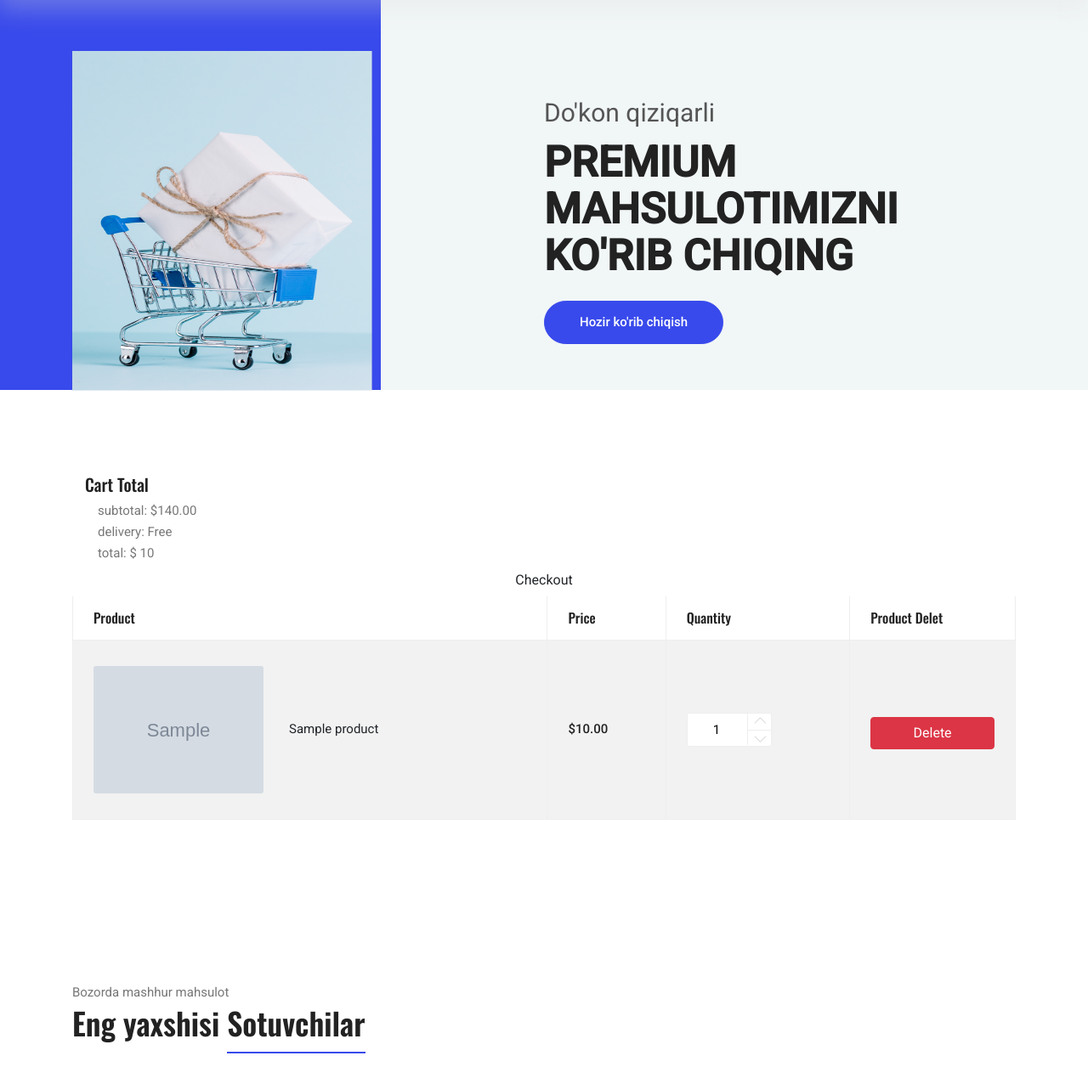
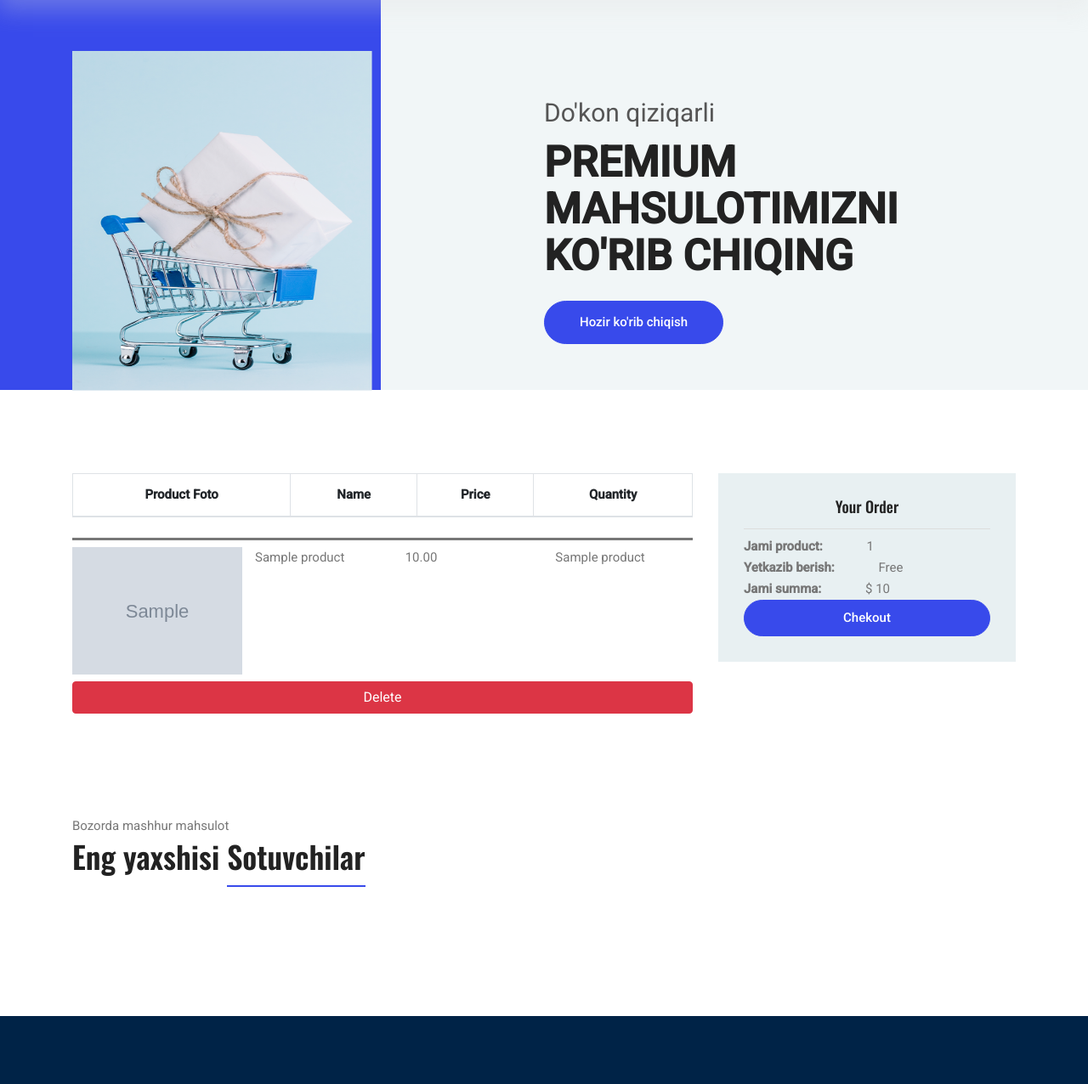
Before and after one commit to erkin7333/shop_app, a Django app: page /cart/ in a window 1280 px wide. Shown: the part 311-1587 px from the top of the page at 85% size. Run offline with Django 3.2, Linux system fonts and the light colour scheme; a user stored in the database is signed in; tables that the repository leaves empty hold one stand-in row (values such as "Sample post"); grey boxes marked "Sample" are stand-in pictures; lists and menus that the app fills with data are empty; style sheets or scripts are compiled from the project's sources; some libraries are stand-ins or nearby versions.

Commit message:
Cart o'zgardi

```diff
--- a/shop_product/templates/shop_product/cart.html
+++ b/shop_product/templates/shop_product/cart.html
@@ -42,60 +42,68 @@
     {##}
     {#        </tbody>#}
     {#    </table>#}
-    <section class="cart_area">
+    {#    <section class="cart_area">#}
+    {#        <div class="container">#}
+    {#            <div class="cart_inner">#}
+    {#                <div class="table-responsive">#}
+    {#                    <table class="table table-bordered table-hover table-striped">#}
+    {#                        <thead>#}
+    {#                        <div class="row">#}
+    {#                            <tr>#}
+    {#                                <th scope="col">Product</th>#}
+    {#                                <th scope="col">Price</th>#}
+    {#                                <th scope="col">Quantity</th>#}
+    {#                                <th scope="col">Product Delet</th>#}
+    {#                            </tr>#}
+    {#                            <div class="col-lg-12">#}
+    {#                                <div class="cart">#}
+    {#                                    <h5>Cart Total</h5>#}
+    {#                                    <ul class="col-lg-12">#}
+    {#                                        <li><span>subtotal:</span> <span>$140.00</span></li>#}
+    {#                                        <li><span>delivery:</span> <span>Free</span></li>#}
+    {#                                        <li><span>total:</span> <span>$ {{ cart_sum }}</span></li>#}
+    {#                                    </ul>#}
+    {#                                    <a href="#" class="btn amado-btn w-100">Checkout</a>#}
+    {#                                </div>#}
+    {#                            </div>#}
+    {#                        </div>#}
+    {#                        </thead>#}
+    {#                        <tbody>#}
+    {##}
+    {#                        </tbody>#}
+    {#                    </table>#}
+    {#                </div>#}
+    {#            </div>#}
+    {#        </div>#}
+    {#    </section>#}
+    <section class="checkout_area section-margin--small">
         <div class="container">
-            <div class="cart_inner">
-                <div class="table-responsive">
+            <div class="billing_details">
+                <div class="row">
+                    <div class="col-lg-8">
                         <table class="table table-bordered table-hover table-striped">
                             <thead>
-                        <div class="row">
                             <tr>
-                                <th scope="col">Product</th>
-                                <th scope="col">Price</th>
-                                <th scope="col">Quantity</th>
-                                <th scope="col">Product Delet</th>
+                                <th scope="col" class="text-center">Product Foto</th>
+                                <th scope="col" class="text-center">Name</th>
+                                <th scope="col" class="text-center">Price</th>
+                                <th scope="col" class="text-center">Quantity</th>
                             </tr>
-                            <div class="col-lg-12">
-                                <div class="cart">
-                                    <h5>Cart Total</h5>
-                                    <ul class="col-lg-12">
-                                        <li><span>subtotal:</span> <span>$140.00</span></li>
-                                        <li><span>delivery:</span> <span>Free</span></li>
-                                        <li><span>total:</span> <span>$ {{ cart_sum }}</span></li>
-                                    </ul>
-                                    <a href="#" class="btn amado-btn w-100">Checkout</a>
-                                </div>
-                            </div>
-                        </div>
                             </thead>
-                        <tbody>
+                        </table>
                         {% for car in carts %}
+                            <div class="mt-4" style="border-top: solid;">
                                 <tr>
                                     <td>
-                                    <div class="media">
+                                        <div class="media mt-2">
                                             <div class="d-flex">
                                                 <img class="img-fluid" src="{{ car.product.image.url }}"
                                                      style="width: 200px; height: 150px;" alt="">
                                             </div>
-                                        <div class="media-body">
-                                            <p>{{ car.product.name }}</p>
-                                        </div>
-                                    </div>
-                                </td>
-                                <td>
-                                    <h5>${{ car.product.price }}</h5>
-                                </td>
-                                <td>
-                                    <div class="product_count">
-                                        <input type="text" name="qty" id="sst" maxlength="12" value="1"
-                                               title="Quantity:"
-                                               class="input-text qty">
-                                        <button onclick="var result = document.getElementById('sst'); var sst = result.value; if( !isNaN( sst )) result.value++;return false;"
-                                                class="increase items-count" type="button"><i
-                                                class="lnr lnr-chevron-up"></i></button>
-                                        <button onclick="var result = document.getElementById('sst'); var sst = result.value; if( !isNaN( sst ) &amp;&amp; sst > 0 ) result.value--;return false;"
-                                                class="reduced items-count" type="button"><i
-                                                class="lnr lnr-chevron-down"></i></button>
+                                            <div class="col">{{ car.product.name }}</div>
+                                            <div class="col">{{ car.product.price }}</div>
+                                            <div class="col">{{ car.product.name }}</div>
+
                                         </div>
                                     </td>
                                     <td>
@@ -103,9 +111,23 @@
                                            class="btn btn-block btn-danger mt-2">Delete</a>
                                     </td>
                                 </tr>
+                            </div>
+
                         {% endfor %}
-                        </tbody>
-                    </table>
+                    </div>
+                    <div class="col-lg-4">
+                        <div class="order_box">
+                            <h2 class="text-center">Your Order</h2>
+                            <ul class="list">
+                                <li><strong>Jami product:</strong> <span class="ml-5">{{ carts.count }}</span></li>
+                                <li><strong>Yetkazib berish:</strong> <span class="ml-5">Free</span></li>
+                                <li><strong>Jami summa:</strong> <span class="ml-5">$ {{ cart_sum }}</span></li>
+                            </ul>
+                            <div class="text-center">
+                                <a class="button button-paypal" href="#">Chekout</a>
+                            </div>
+                        </div>
+                    </div>
                 </div>
             </div>
         </div>
--- a/templates/layout.html
+++ b/templates/layout.html
@@ -100,8 +100,8 @@
                                                 href="{% url 'account:register' %}">Register</a>
                         </li>
                         <li class="nav-item">
-                            <a href="{% url 'shop_product:cart' %}"><i
-                                    class="ti-shopping-cart"> {{ request.user|count_cart }}</i></a>
+{#                            <a href="{% url 'shop_product:cart' %}"><i#}
+{#                                    class="ti-shopping-cart"> {{ request.user|count_cart }}</i></a>#}
                         </li>
                         <li class="nav-item"><a class="button button-header"
                                                 href="{% url 'account:profil' %}">{{ request.user }}</a></li>
```
Lines whose indentation alone changed are shown as unchanged.
